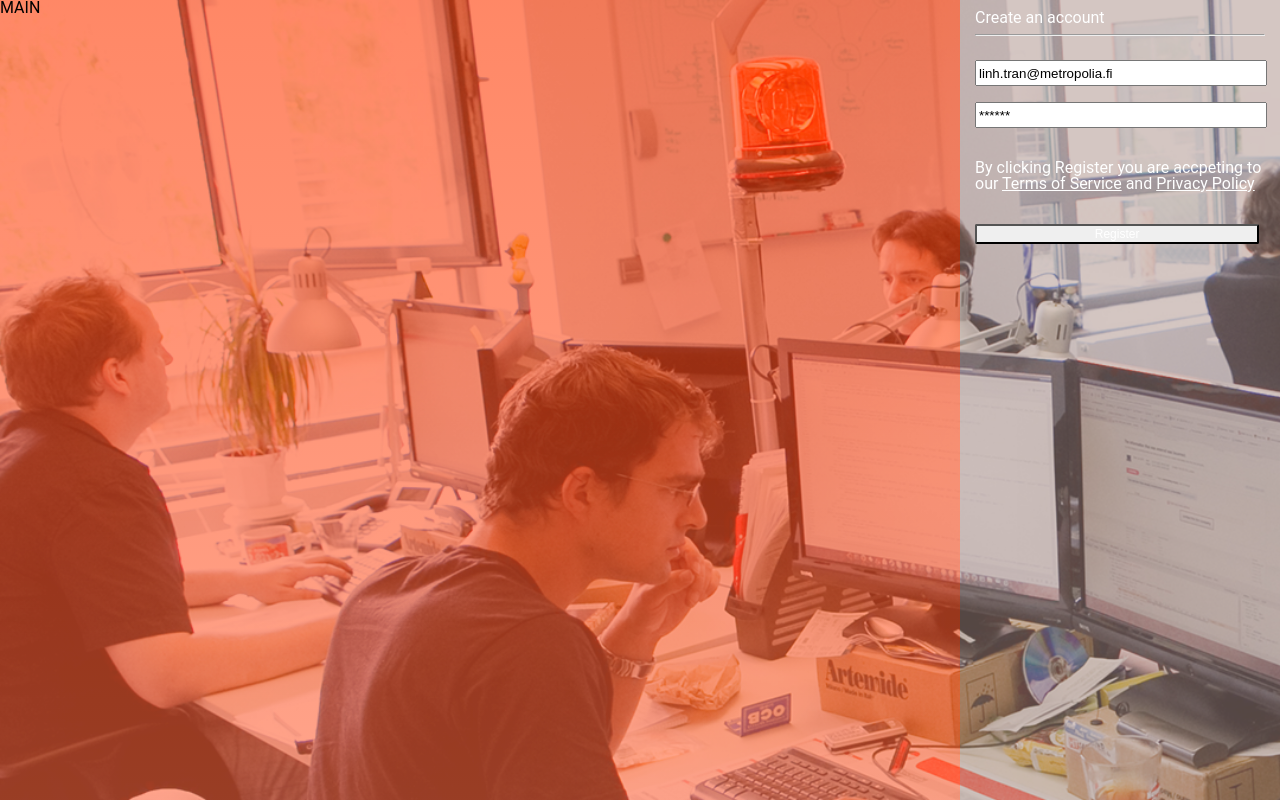
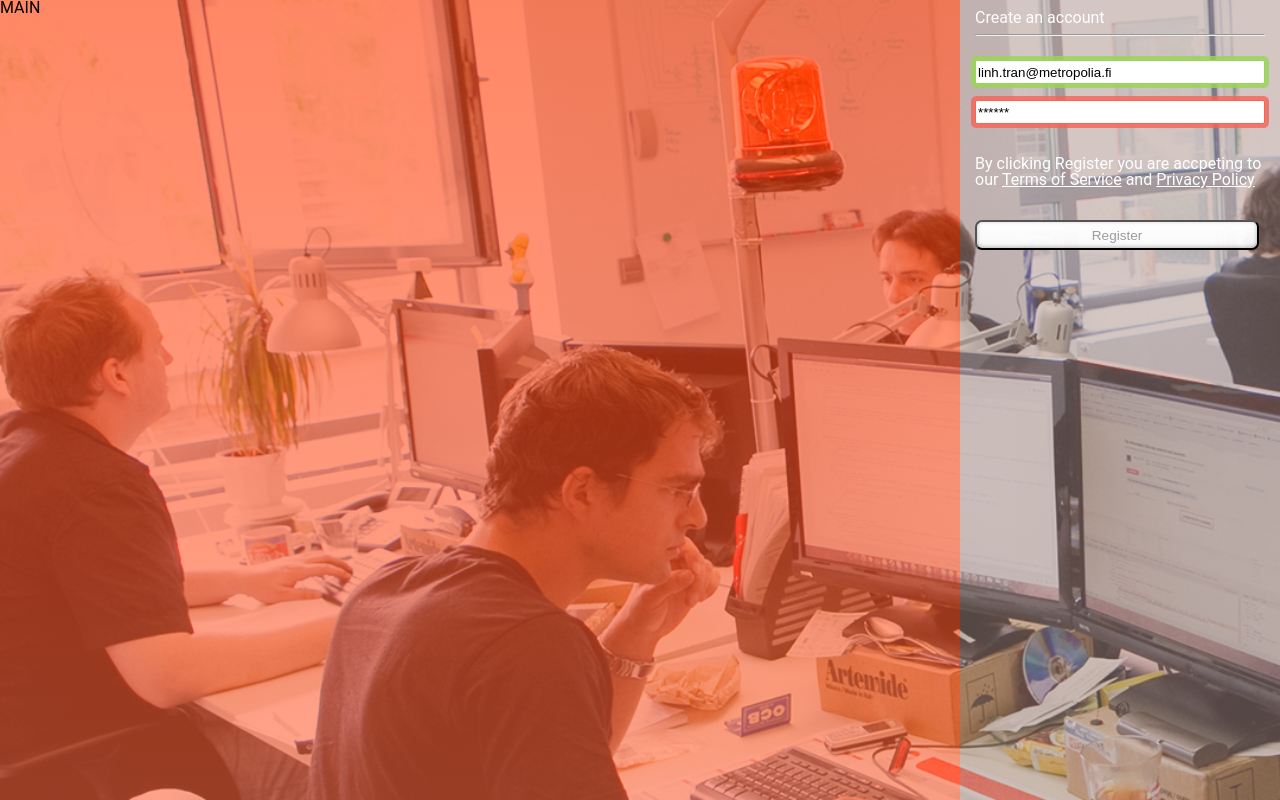
Before and after one commit to fuksi/pcal, a plain HTML site: page login.html in a window 1280 px wide. Drawn offline with Linux system fonts and the light colour scheme.

Commit message:
Added input box shadows and added color to Register button

```diff
--- a/login.html
+++ b/login.html
@@ -23,11 +23,11 @@
 		<br>
 
 		<div class="form">
-			<input type="text" name="email" value="linh.tran@metropolia.fi">
+			<input id="email" type="text" name="email" value="linh.tran@metropolia.fi">
 
 			<br><br>
 
-			<input type="text" name="password" value="******">
+			<input id="password" type="text" name="password" value="******">
 
 			<br><br><br>
 
@@ -35,6 +35,8 @@
 			<br><br>
 			<button type="button" class="btn">Register</button>
 
+
+
 		</div>
 	</div>
 </body>
--- a/sass/style.scss
+++ b/sass/style.scss
@@ -9,6 +9,9 @@ Version:1.0
 @import 'config';
 @import 'bootstrap';
 @import 'mixins	';
+
+//------------------------- GENERAL STYLES -----------------------------//
+
 body{
 	background-image: url("../img/background.jpg");
 	position: fixed;
@@ -20,6 +23,8 @@ body{
     font-family: Roboto;
 }
 
+//------------------------- MAIN AREA -----------------------------//
+
 .main {
 	float: left;
 	max-width: 75%;
@@ -30,6 +35,8 @@ body{
 	@include linear-gradient (rgba(255, 56, 0, 0.6), rgba(255,114,76, 0.6));
 
 }
+
+//------------------------- SIDEBAR AREA -----------------------------//
 
 .sidebar {
 	float: right;
@@ -51,12 +58,34 @@ input {
 	height: 20px;
 }
 
+#email {
+	border: 1px solid rgba(153,214,88,1);
+
+	// outer box shadow
+    -webkit-box-shadow: 0px 0px 0px 4px rgba(153,214,88,0.8);
+    -moz-box-shadow: 0px 0px 0px 4px rgba(153,214,88,0.8);
+    box-shadow: 0px 0px 0px 4px rgba(153,214,88,0.8);
+    border-radius: 2px;
+}
+
+#password {
+	border: 1px solid rgba(248,101,86,1);
+
+	// outer box shadow
+    -webkit-box-shadow: 0px 0px 0px 4px rgba(248,101,86,0.8);
+    -moz-box-shadow: 0px 0px 0px 4px rgba(248,101,86,0.8);
+    box-shadow: 0px 0px 0px 4px rgba(248,101,86,0.8);
+    border-radius: 2px;
+}
+
 button {
-color: white;
-border-radius: 2px;
+color: rgba(133, 133, 133, 0.8);
+box-shadow: inset 0px -1px 5px -1px rgba(0, 0, 0, 0.4); //inner shadow for the button
+border-radius: 7px;
 width: 98%;
-height: 20px;
-font-size: 75%;
+height: 30px;
+font-size: 85%;
 text-align: center;
+@include linear-gradient (rgba(255, 255, 255, 1), rgba(255, 254, 255, 0.9));
 
 }
```
Also changed, not shown: stylesheets/style.css.
